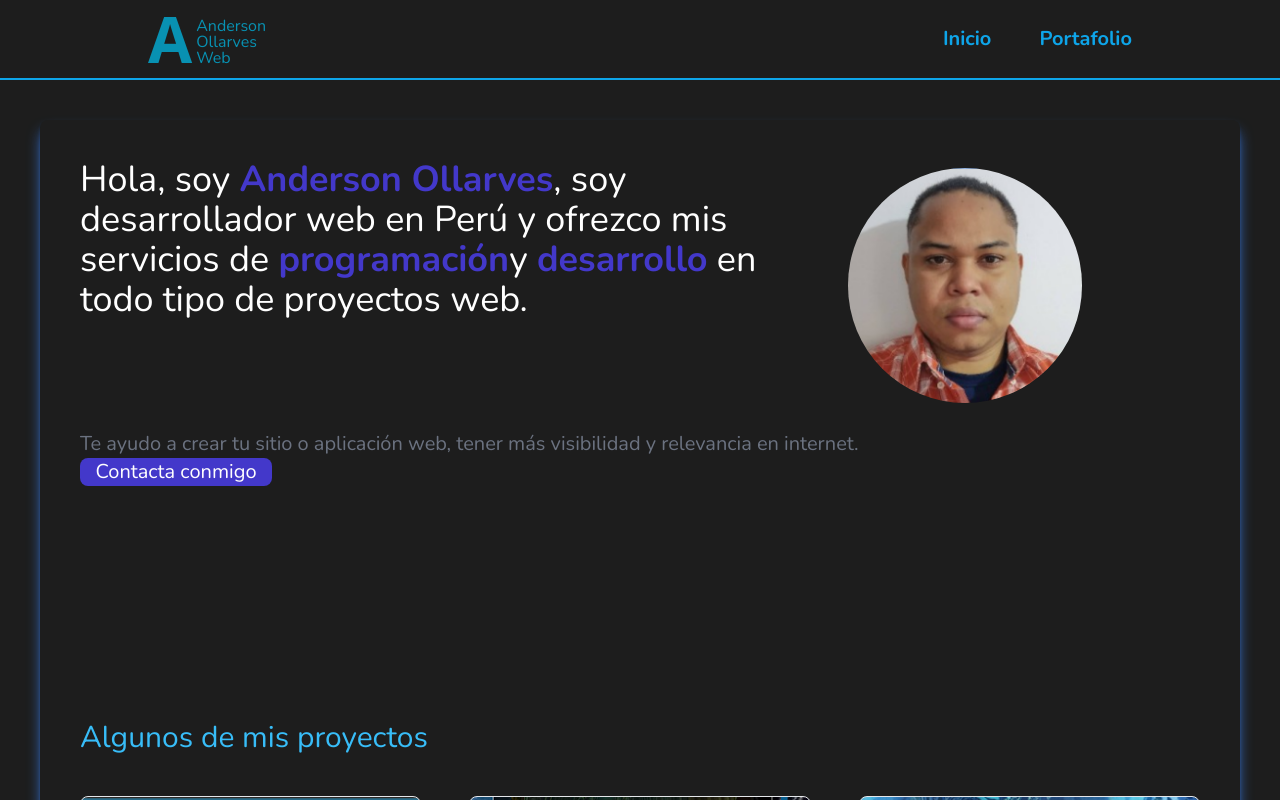
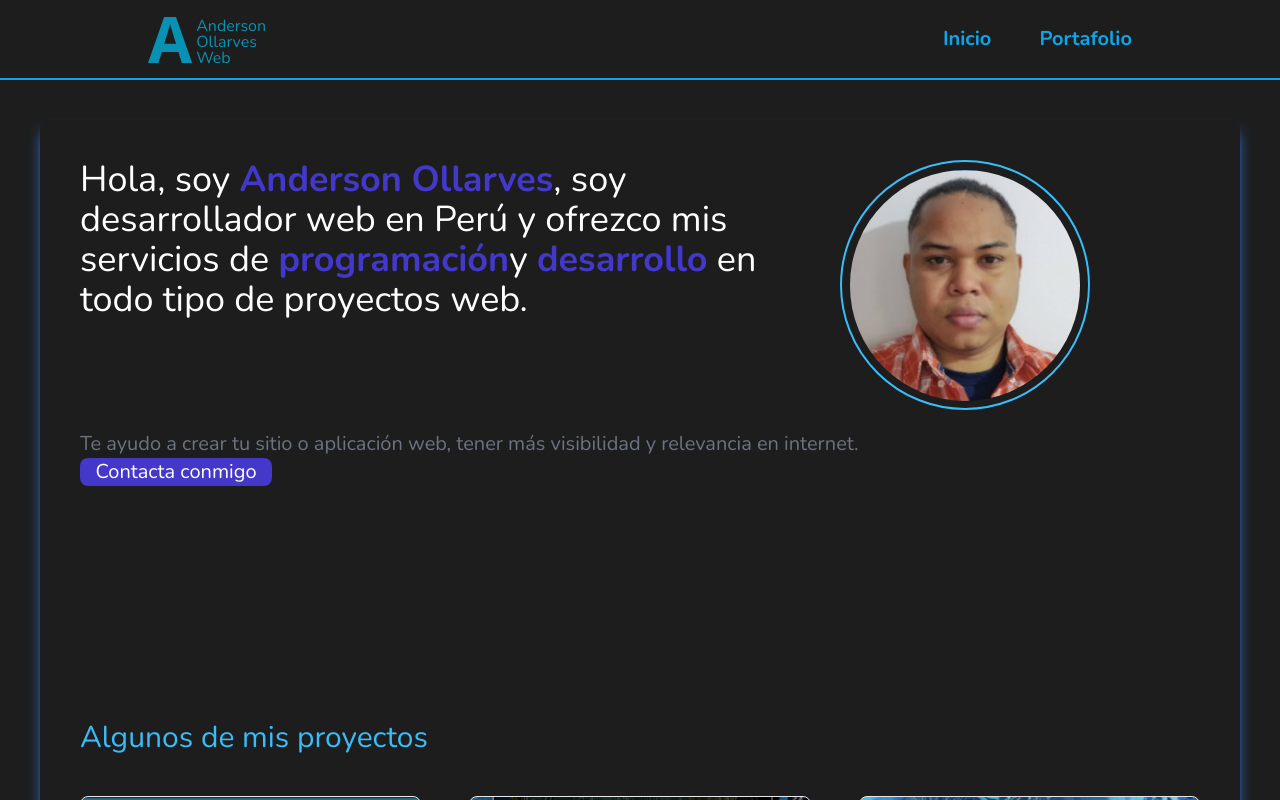
Before and after one commit to DkzAnderson/Portfolio, a React (Vite) app: page /#/ in a window 1280 px wide. Shown: the top 800 px of the page. Built offline with nearby package versions, Linux system fonts and the light colour scheme.

Commit message:
cambio de border

```diff
--- a/src/components/Start.jsx
+++ b/src/components/Start.jsx
@@ -37,7 +37,7 @@ export const Start = () => {
       titleBox: 'grid gap-5 w-full grid-rows-3 sm:grid-cols-3 sm:grid-rows-2 justify-center justify-items-center sm:justify-items-start',
       title: 'text-2xl md:text-4xl text-white sm:col-span-2 row-start-2 sm:row-start-1',
       subTitle: 'text-xl font-light text-gray-500 row-start-3 sm:row-start-2 sm:col-span-3',
-      poster: 'size-[250px] border-3 border-sky-400 rounded-full p-2 sm:col-start-3',
+      poster: 'size-[250px] border-2 border-sky-400 rounded-full p-2 sm:col-start-3',
       posterImg: 'rounded-full size full object-cover ',
 
       techContent: 'flex flex-col gap-5 w-full my-20',
```
